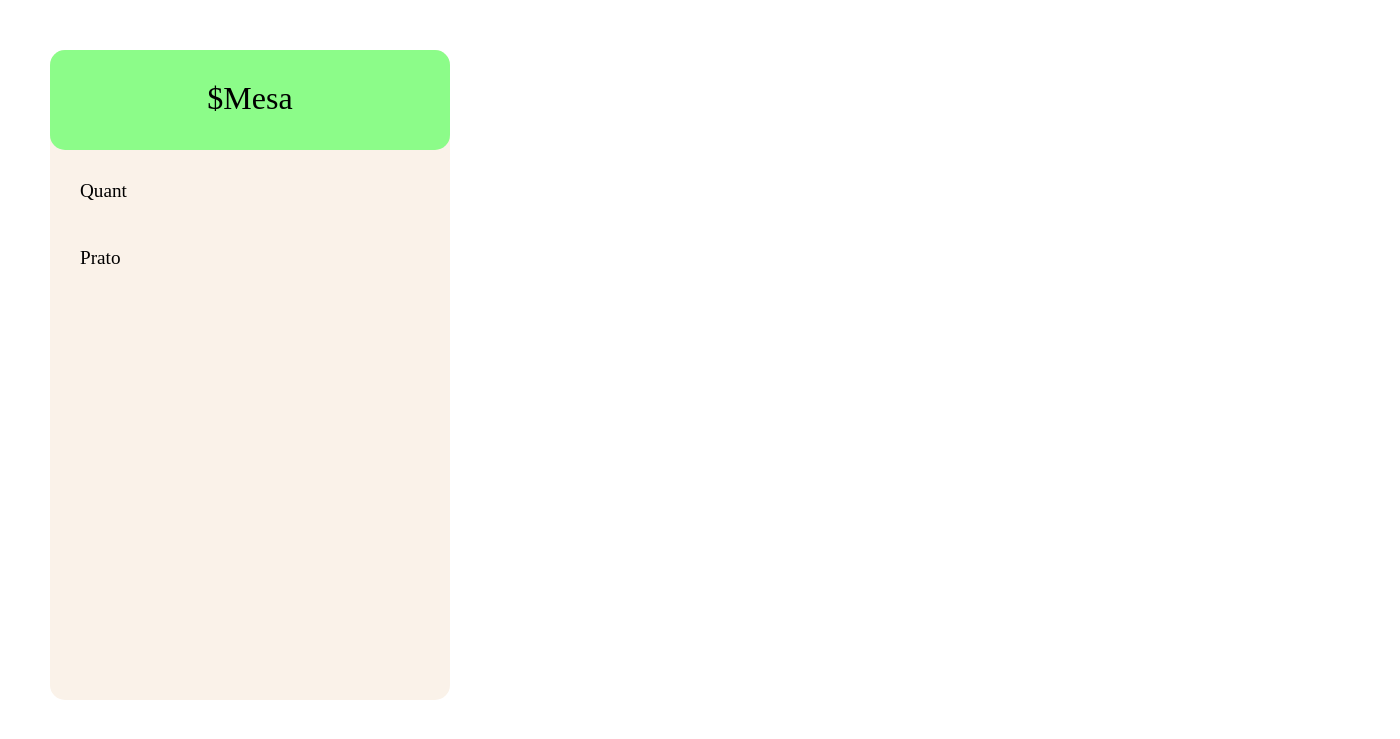
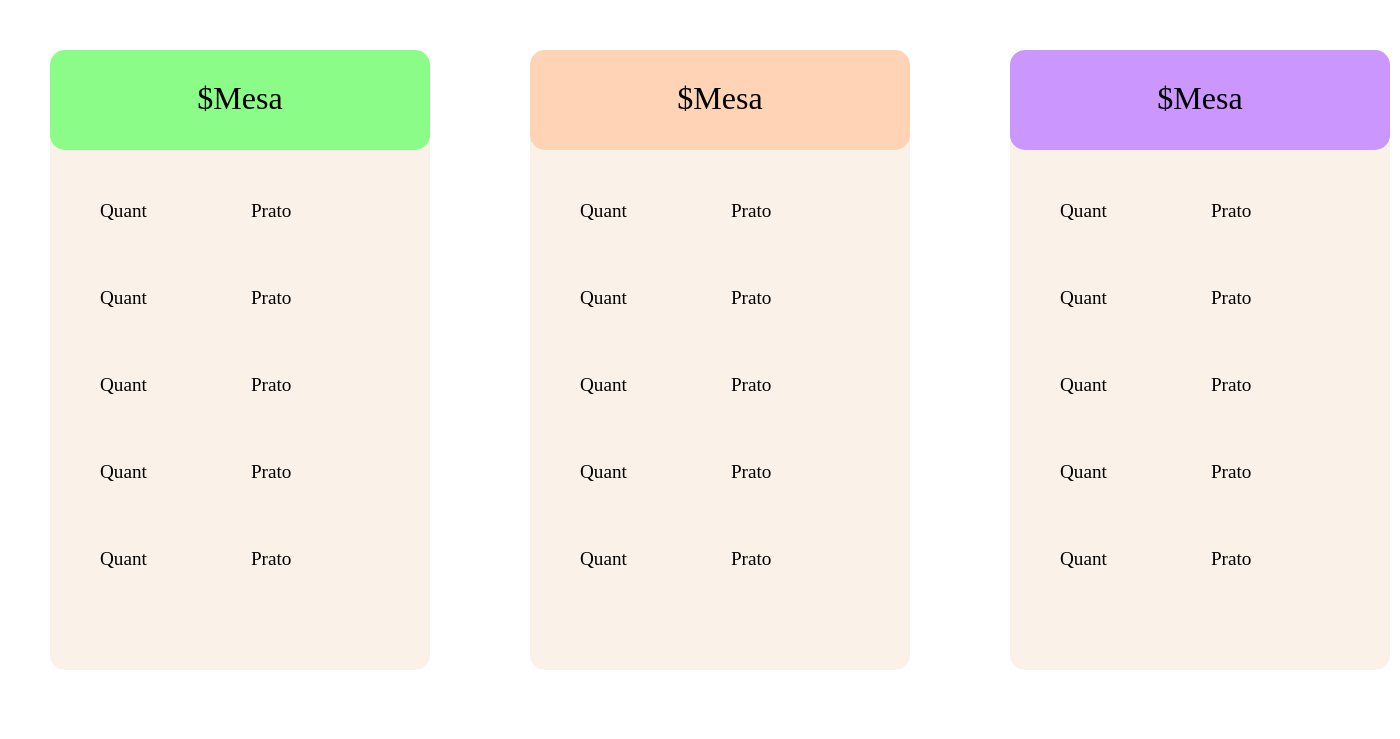
Before and after one commit to Etequinos/TCC, a PHP site: page /cards/card-v-salao.php in a window 1400 px wide. Shown: the top 739 px of the page. Run offline with PHP 8.4, Linux system fonts and the light colour scheme.

Commit message:
card v salao

```diff
--- a/cards/card-v-salao.php
+++ b/cards/card-v-salao.php
@@ -4,11 +4,79 @@
 <body>
 
 <div class="card-container">
-    <div class="card-name">
+    <div class="card-name-v">
         <label for="prato" name="mesa">$Mesa</label>
     </div>
+    <div>
     <p>Quant</p>
     <p>Prato</p>
+    </div>
+    <div>
+    <p>Quant</p>
+    <p>Prato</p>
+    </div>
+    <div>
+    <p>Quant</p>
+    <p>Prato</p>
+    </div>
+    <div>
+    <p>Quant</p>
+    <p>Prato</p>
+    </div>
+    <div>
+    <p>Quant</p>
+    <p>Prato</p>
+    </div>
+</div>
+<div class="card-container">
+    <div class="card-name-b">
+        <label for="prato" name="mesa">$Mesa</label>
+    </div>
+    <div>
+    <p>Quant</p>
+    <p>Prato</p>
+    </div>
+    <div>
+    <p>Quant</p>
+    <p>Prato</p>
+    </div>
+    <div>
+    <p>Quant</p>
+    <p>Prato</p>
+    </div>
+    <div>
+    <p>Quant</p>
+    <p>Prato</p>
+    </div>
+    <div>
+    <p>Quant</p>
+    <p>Prato</p>
+    </div>
+</div>
+<div class="card-container">
+    <div class="card-name-r">
+        <label for="prato" name="mesa">$Mesa</label>
+    </div>
+    <div>
+    <p>Quant</p>
+    <p>Prato</p>
+    </div>
+    <div>
+    <p>Quant</p>
+    <p>Prato</p>
+    </div>
+    <div>
+    <p>Quant</p>
+    <p>Prato</p>
+    </div>
+    <div>
+    <p>Quant</p>
+    <p>Prato</p>
+    </div>
+    <div>
+    <p>Quant</p>
+    <p>Prato</p>
+    </div>
 </div>
 
 
--- a/css/card-v-salao.css
+++ b/css/card-v-salao.css
@@ -1,6 +1,9 @@
 *{
     margin: 0;
     padding: 0;
+}
+body{
+    display: flex;
 }
 .card-container{
     background-color: #faf2e9;
@@ -8,16 +11,34 @@
     border-radius: 15px;
     display: flex;
     flex-direction: column;
-    width: 400px;
-    height: 650px;
+    width: 380px;
+    height: 620px;
 }
-.card-name{
+.card-name-v{
     background-color: #8CFC89;
     margin: 0px;
     border-radius: 15px;
     display: flex;
     flex-direction: column;
-    width: 400px;
+    width: 380px;
+    height: 100px;
+}
+.card-name-b{
+    background-color: #FFD3B6;
+    margin: 0px;
+    border-radius: 15px;
+    display: flex;
+    flex-direction: column;
+    width: 380px;
+    height: 100px;
+}
+.card-name-r{
+    background-color: #CB97FF;
+    margin: 0px;
+    border-radius: 15px;
+    display: flex;
+    flex-direction: column;
+    width: 380px;
     height: 100px;
 }
 label{
@@ -28,12 +49,8 @@ label{
 }
 p{
     font-size: larger;
-    margin: 30px;
+    margin: 50px;
     margin-bottom: 15px;
     align-self: baseline;
     display: inline-flex;
 }
-a{
-    text-decoration: none;
-    color: black;
-}
--- a/telas/V_salão.php
+++ b/telas/V_salão.php
@@ -26,7 +26,8 @@ if ($result->num_rows > 0) {
         echo "<head>
         <link rel='stylesheet' href='../css/card-v-salao.css'>
         </head>";
-        echo "<div class='card-container'>";
+        echo "<div class='card-container-v'>";
+// ALGM COMPLETA PFV --- echo "<label for='mesa' name='numeromesa'>" . $row[""] . "</label>";
         echo "<label for='prato' name='nomeprato'>" . $row["Nome"] . "</label>";
         echo "</div>";
     }
```
